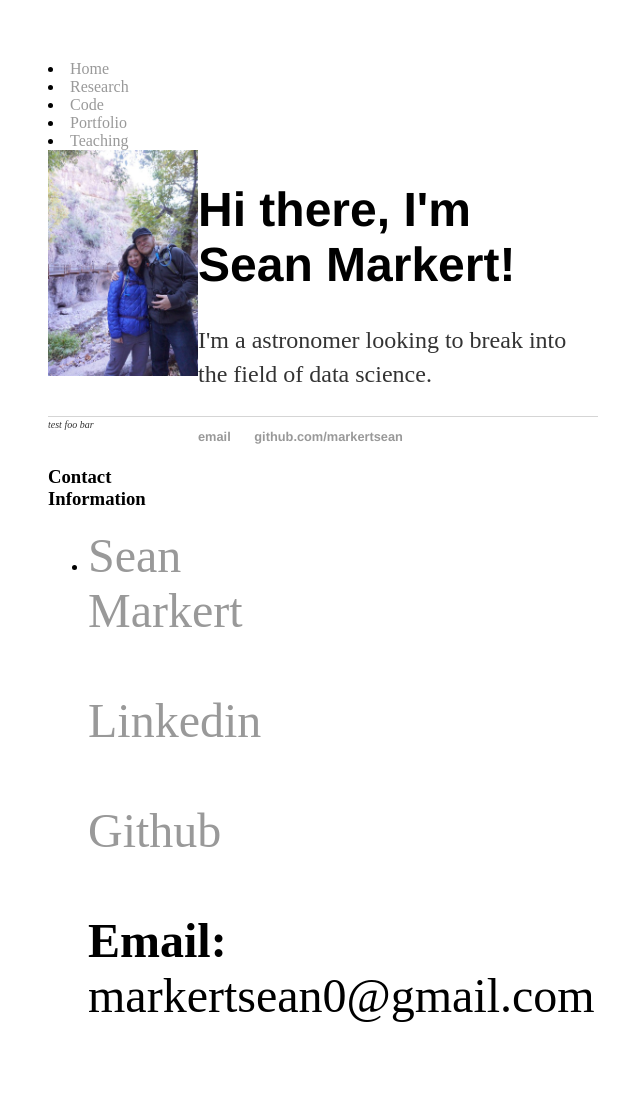
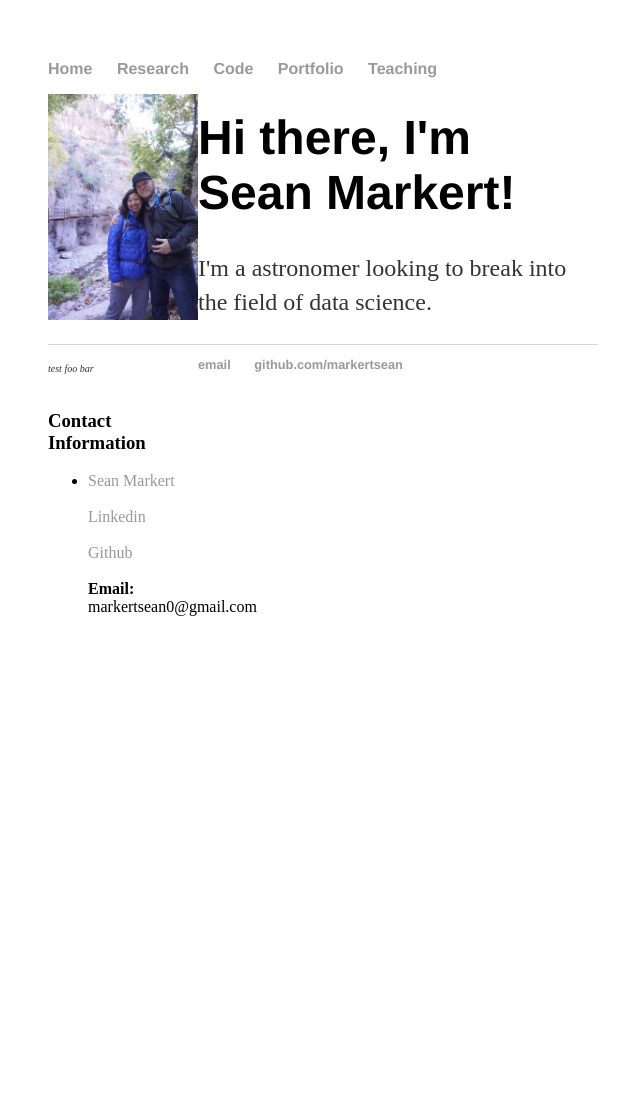
Before and after one commit to markertsean/markertsean.github.io, a Jekyll site: the page built from index.html, in a window 1280 px wide. Shown: the whole page, without its empty margins (317-957 px from the left). Built offline with Jekyll 4.4.1, drawn with Linux system fonts in a browser that asks for light colours; after the commit the page ends 900 px from its top, so only the background shows below that.

Commit message:
Switched header back to ul

```diff
--- a/_layouts/astro.html
+++ b/_layouts/astro.html
@@ -7,13 +7,13 @@
 		</head>
 		<body>
 			<nav>
-	    		<ur>
+	    		<ul>
 	        		<li><a href="/">Home</a></li>
 		        	<li><a href="/research">Research</a></li>
 	        		<li><a href="/code">Code</a></li>
               <li><a href="/portfolio">Portfolio</a></li>
 	        		<li><a href="/teaching">Teaching</a></li>
-	    		</ur>
+	    		</ul>
 			</nav>
 
 <!-- Right hand side bar -->
@@ -30,14 +30,12 @@
                   <h3>Contact Information</h3>
                   <ul class="linekedList">
 
-                    <font size="10">
                     <li class="first">
                     <a href="/">Sean Markert</a><br/><br/>
                     <a href="https://www.linkedin.com/in/sean-markert">Linkedin</a><br/><br/>
                     <a href="https://www.github.com/markertsean">Github</a><br/><br/>
                     <strong>Email: </strong> markertsean0@gmail.com<br/><br/>
                     </lr>
-                    </font>
 
 
                   </ul>
```
